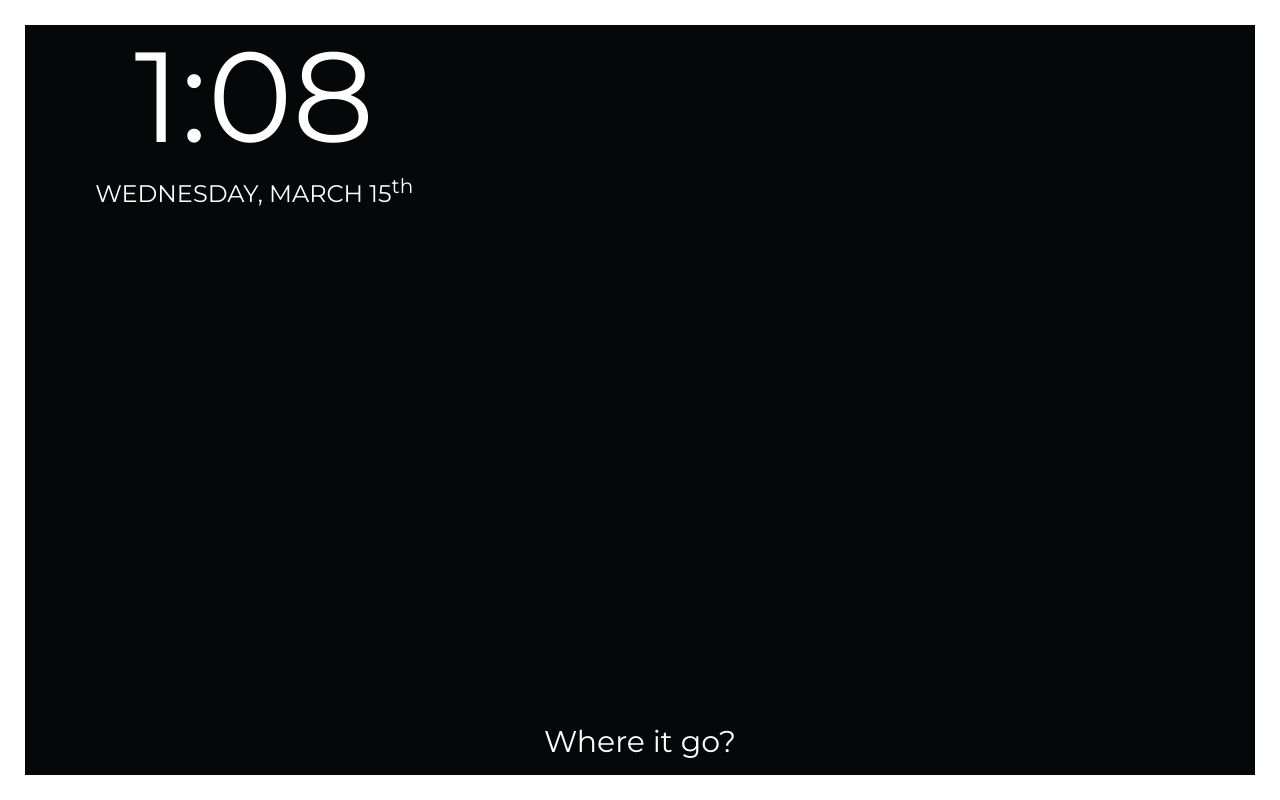
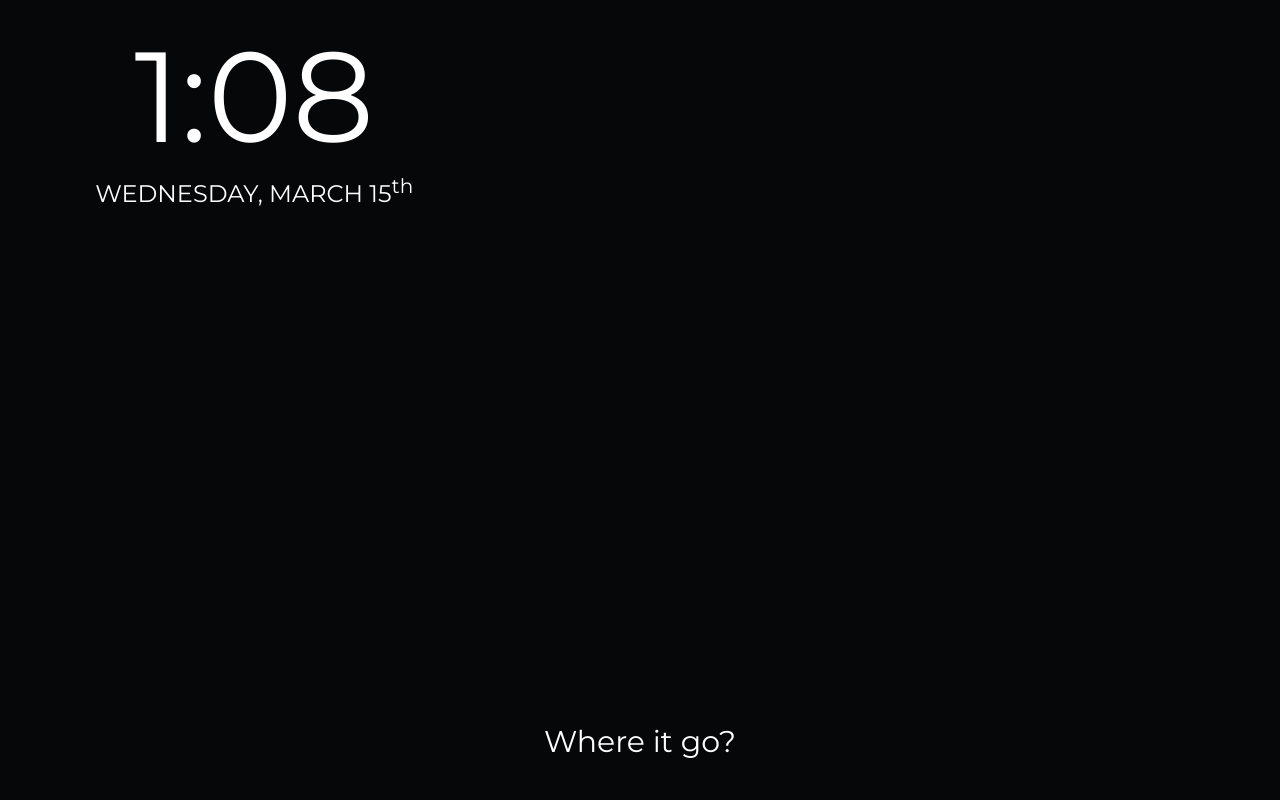
Before and after one commit to kendallion/smartMirror, a plain HTML site: page index.html in a window 1280 px wide. Drawn offline with nearby package versions, Linux system fonts and the light colour scheme.

Commit message:
Removed border

```diff
--- a/style.css
+++ b/style.css
@@ -11,24 +11,6 @@ input{
 input:focus{
     outline:0;
 }
-
-#top, #bottom, #left, #right {
-	background: white;
-	position: fixed;
-	}
-	#left, #right {
-		top: 0; bottom: 0;
-		width: 25px;
-		}
-		#left { left: 0; }
-		#right { right: 0; }
-
-	#top, #bottom {
-		left: 0; right: 0;
-		height: 25px;
-		}
-		#top { top: 0; }
-		#bottom { bottom: 0; }
 
 #dateAndTime{
     margin-left:25px;
```
